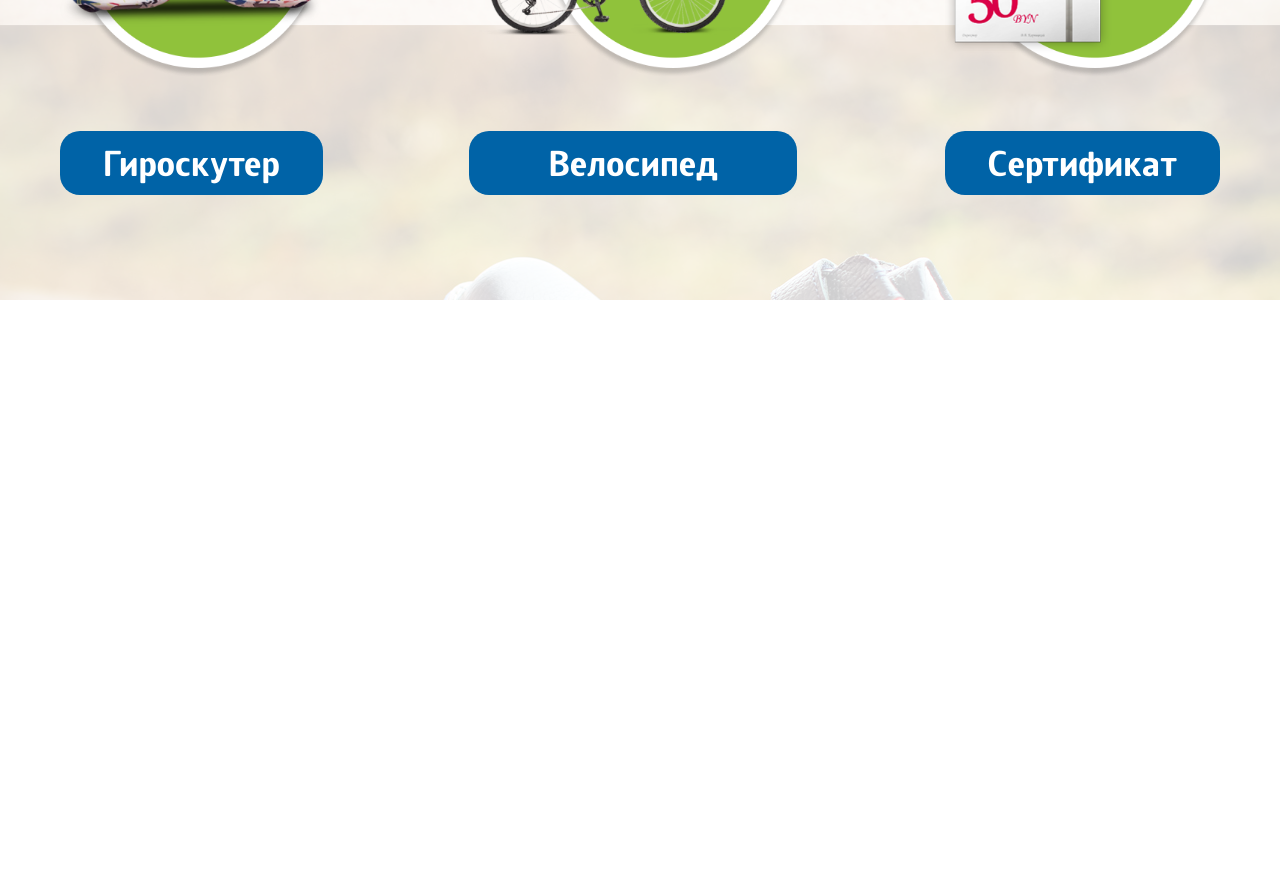
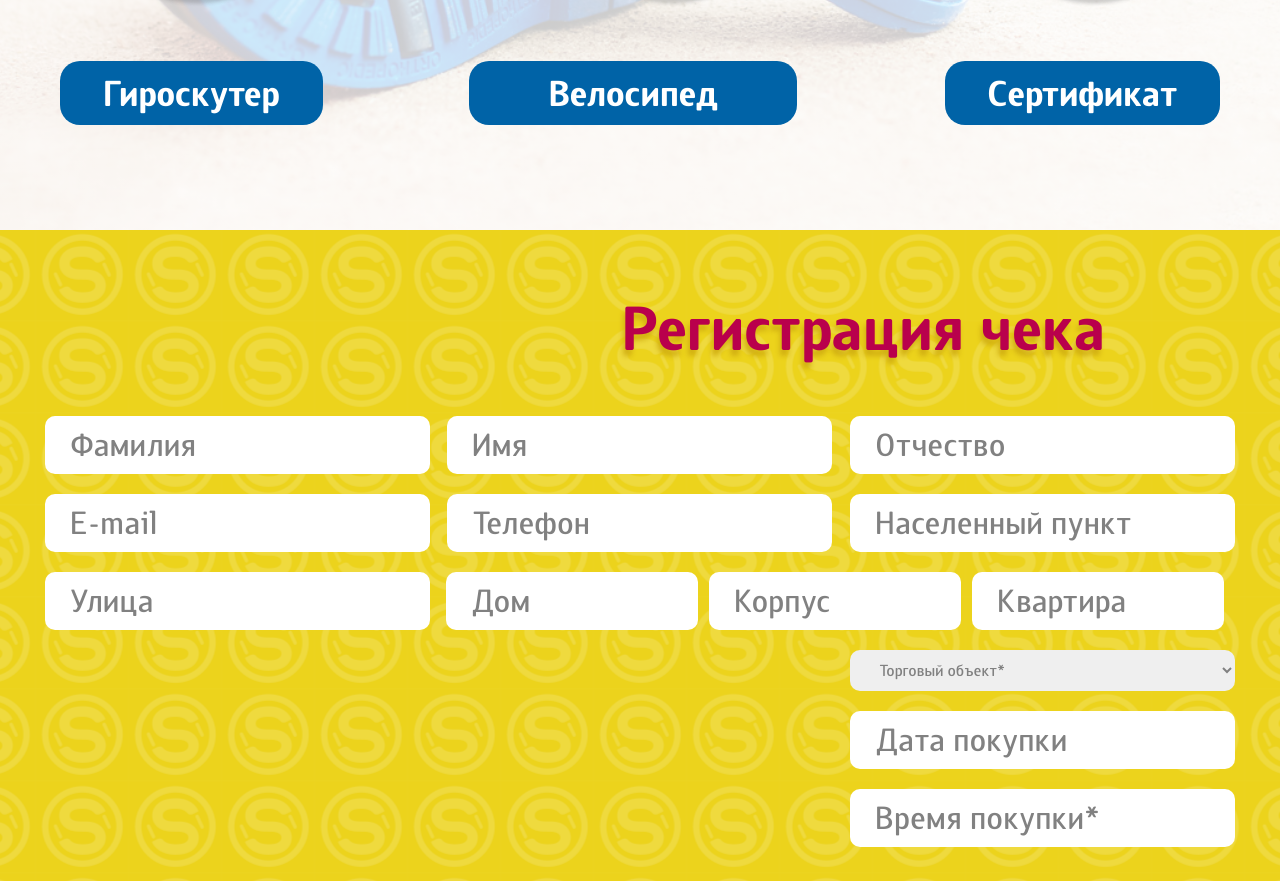
Before and after one commit to FoxyGirl/shagovita, a website: page index.html in a window 1280 px wide. Shown: the part 2124-3005 px from the top of the page. Before the commit the page ends 2424 px from the top, so only its background shows below. Drawn offline with nearby package versions, Linux system fonts and the light colour scheme; files that its build step writes are made by us from their sources.

Commit message:
Create base code for Registration Form

```diff
--- a/index.html
+++ b/index.html
@@ -132,6 +132,36 @@
 
             </div>
         </section>
+        <section class="registration">
+            <div class="registration__inner">
+                <h2 class="registration__title">Регистрация чека</h2>
+                <form action="" class="registration__form" method="POST">
+                    <input type="text" class="registration__input" placeholder="Фамилия" name="surname">
+                    <input type="text" class="registration__input  registration__input--help" placeholder="Имя" name="name">
+                    <input type="text" class="registration__input  registration__input--right" placeholder="Отчество" name="father-name">
+                    <input type="email" class="registration__input" placeholder="E-mail" name="email">
+                    <input type="tel" class="registration__input  registration__input--help" placeholder="Телефон" name="phone">
+                    <input type="text" class="registration__input  registration__input--right" placeholder="Населенный пункт" name="city">
+                    <input type="text" class="registration__input  registration__input--help" placeholder="Улица" name="street">
+                    <div class="registration__block-inputs">
+                        <input type="text" class="registration__input" placeholder="Дом" name="house">
+                        <input type="text" class="registration__input" placeholder="Корпус" name="korp">
+                        <input type="text" class="registration__input" placeholder="Квартира" name="flat">
+                    </div>
+                    <select class="registration__input  registration__input-select  registration__input--right" name="trade-company">
+                        <option selected="selected" disabled="" class="registration__input-select--default">Торговый объект*</option>
+                        <option>ЗАО ТД «Шаговита» Минский р-н, Пересечение Логойского тракта и МКАД, ТЦ «Экспобел» (2 этаж)</option>
+                        <option>ЗАО ТД «Шаговита» г. Новополоцк, ул. Молодежная. 102А-2</option>
+                    </select>
+                    <input type="text" class="registration__input  registration__input--right" placeholder="Дата покупки" name="date">
+                    <input type="text" class="registration__input  registration__input--right  registration__input--bottom" placeholder="Время покупки*" name="time">
+                    <input type="text" class="registration__input  registration__input--full" placeholder="Это ваша первая покупка продукции «Shagovita»?" name="first">
+                    <input type="text" class="registration__input  registration__input--full" placeholder="Откуда вы узнали о данной игре?" name="knowledge">
+
+
+                </form>
+            </div>
+        </section>
     </main>
 
 
--- a/sass/blocks/prizes.scss
+++ b/sass/blocks/prizes.scss
@@ -8,7 +8,7 @@
     background-size: cover;
     background-repeat: no-repeat;
     background-position: center center, top center;
-    background-attachment: fixed;
+    //background-attachment: fixed;
   }
 
   &__title {
@@ -74,7 +74,7 @@
     display: table-cell;
     vertical-align: top;
     text-align: center;
-    height: 420px;
+    height: 350px;
   }
 
   &__block {
--- /dev/null
+++ b/sass/blocks/registration.scss
@@ -0,0 +1,96 @@
+.registration {
+  &__inner {
+    @include container;
+    background: $yellow-color url("../img/bg-logo-yellow.png") center center repeat;
+  }
+
+  &__title {
+    margin-top: 0;
+    padding-top: 60px;
+    padding-right: 130px;
+    color: $red-color;
+    text-align: right;
+    font-size: $font-size-title;
+    font-weight: 700;
+    text-shadow: -2px 6px 5px rgba(#d1af12, 0.98);
+  }
+
+  &__form {
+    @include clearfix;
+  }
+
+  &__input {
+    float: left;
+    width: 32.35294%; /* 385 / 1190*/
+    margin-right: 1.4%; /* 15 / 1190 */
+    margin-bottom: 20px;
+    padding: 10px 25px;
+    font-size: $font-size-input;
+    @include placeholder-color($dark-gray);
+    border-radius: 10px;
+    outline: none;
+    border: none;
+
+    &--help {
+      margin-right: 0;
+    }
+
+    &--right {
+      float: right;
+      margin-right: 0;
+      clear: right;
+    }
+
+    &--full {
+      width: 100%;
+      margin-right: 0;
+    }
+
+    &--select {
+      color: $dark-gray;
+      font-size: 16px;
+
+      .registration__input--default {
+        font-size: $font-size-input;
+      }
+    }
+
+    &--bottom {
+      margin-bottom: 420px;
+    }
+  }
+
+  &__input-select {
+    color: $dark-gray;
+    font-size: 16px;
+
+    &::-webkit-input-placeholder {
+      font-size: 36px;
+    }
+    &::-moz-placeholder {
+      font-size: 36px;
+    }
+    &:-ms-input-placeholder {
+      font-size: 36px;
+    }
+
+    //.registration__input-select--default {
+    //  font-size: 36px;
+    //}
+
+    option {
+      width: 20%;
+    }
+
+    option[selected="selected"] {
+      color: red;
+    }
+  }
+
+  &__block-inputs {
+    float: right;
+    width: 66.30252%;
+    display: flex;
+    justify-content: space-between;
+  }
+}
--- a/sass/global/variables.scss
+++ b/sass/global/variables.scss
@@ -2,6 +2,7 @@ $font-family-base: 'Guarda Sans', Tahoma, Arial, sans-serif;
 $font-size-base: 14px;
 $font-size-tablet: 18px;
 $font-size-title: 62px;
+$font-size-input: 32px;
 $line-height: 1.8;
 
 $brand-color: #0063a7;
--- a/sass/style.scss
+++ b/sass/style.scss
@@ -12,3 +12,4 @@
 @import "blocks/conditions.scss";
 @import "blocks/prizes.scss";
 @import "blocks/btn.scss";
+@import "blocks/registration.scss";
```
Also changed, not shown: img/bg-logo-yellow.png (added).
